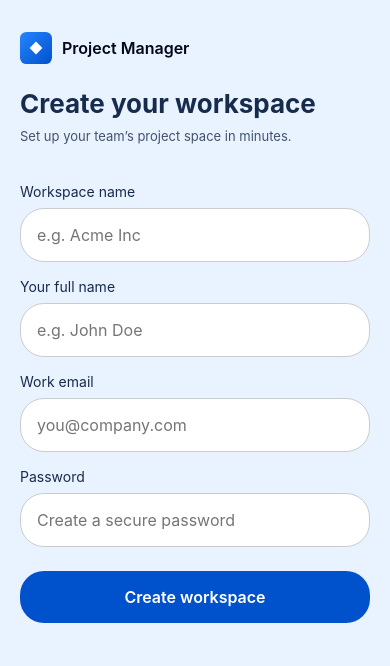
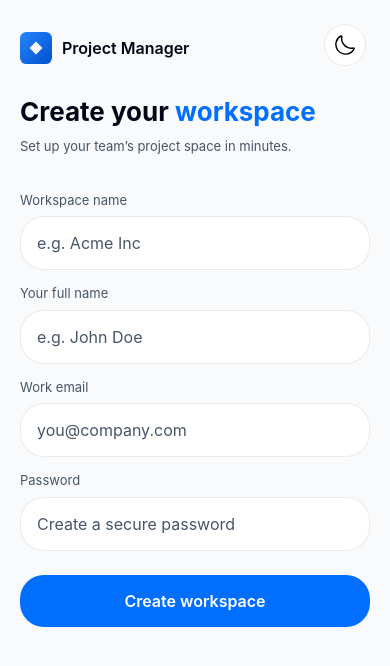
Before and after one commit to bipinnegi/multi-tenant-project-management-ui, an Angular app: page /register in a window 390 px wide. Shown: the top 666 px of the page. Built offline with nearby package versions, Linux system fonts and the light colour scheme.

Commit message:
ui improvements in register page (introduced dark mode)

```diff
--- a/src/app/auth/login/login.css
+++ b/src/app/auth/login/login.css
@@ -1,6 +1,4 @@
-/* ===============================
-   LAYOUT
-   =============================== */
+/* LAYOUT */
 
 .jira-login-wrapper {
   display: flex;
@@ -10,9 +8,7 @@
   position: relative;
 }
 
-/* ===============================
-   THEME TOGGLE
-   =============================== */
+/* THEME TOGGLE */
 
 .theme-toggle {
   position: absolute;
@@ -41,9 +37,7 @@
   filter: brightness(0) invert(1);
 }
 
-/* ===============================
-   LEFT PANEL
-   =============================== */
+/* LEFT PANEL*/
 
 .jira-left {
   width: 45%;
@@ -75,9 +69,11 @@
   color: var(--text-primary);
 }
 
-/* ===============================
-   FORM
-   =============================== */
+.bl-text{
+  color: rgb(0, 110, 255);
+}
+
+/* FORM */
 
 .jira-form {
   max-width: 360px;
@@ -94,7 +90,7 @@
   width: 100%;
   padding: 12px 14px;
   border-radius: 24px;
-  border: 1px solid rgb(142, 138, 138);
+  border: 1px solid var(--border-color);
   margin-top: 6px;
   font-size: 14px;
 
@@ -117,9 +113,7 @@
   font-weight: 600;
 }
 
-/* ===============================
-   ERROR & FOOTER
-   =============================== */
+/* ERROR & FOOTER */
 
 .error-box {
   margin-top: 15px;
@@ -139,9 +133,7 @@
   margin-left: 5px;
 }
 
-/* ===============================
-   RIGHT PANEL
-   =============================== */
+/* RIGHT PANEL */
 
 .jira-right {
   width: 55%;
@@ -156,9 +148,7 @@
   height: auto;
 }
 
-/* ===============================
-   MOBILE LOGIN LAYOUT
-   =============================== */
+/* MOBILE LOGIN LAYOUT */
 
 @media (max-width: 768px) {
 
@@ -167,9 +157,9 @@
     flex-direction: column;
     height: auto;
     min-height: 100vh;
-     width: 100vw;          /* ✅ FORCE full viewport width */
-    min-height: 100vh;     /* ✅ FORCE full viewport height */
-    background: var(--bg-primary); /* ✅ prevent body bleed */
+     width: 100vw;
+    min-height: 100vh;
+    background: var(--bg-primary);
   }
 
   /* Hide preview panel on mobile */
@@ -215,9 +205,7 @@
   }
 }
 
-/* =====================================================
-   🌙 DARK MODE — SOFT SEPARATION (REFINED)
-   ===================================================== */
+/* DARK MODE */
 
 body.dark .jira-login-wrapper {
   background: #020617 !important;
--- a/src/app/auth/login/login.html
+++ b/src/app/auth/login/login.html
@@ -34,7 +34,7 @@
       <span>Project Manager</span>
     </div>
 
-    <h1>Where your teams<br />work together</h1>
+    <h1>Where your <span class="bl-text">teams</span><br />work together</h1>
 
     <form (ngSubmit)="login()" class="jira-form">
       <label>Work email</label>
--- a/src/app/auth/register/register.css
+++ b/src/app/auth/register/register.css
@@ -1,16 +1,54 @@
-/* Reuse Jira login layout */
+/* ===============================
+   LAYOUT
+   =============================== */
+
 .jira-login-wrapper {
   display: flex;
   height: 100vh;
-  background: #e9f2ff;
+  background: var(--bg-primary);
   font-family: Inter, system-ui, sans-serif;
+  position: relative;
 }
 
-/* LEFT PANEL */
+/* ===============================
+   THEME TOGGLE
+   =============================== */
+
+.theme-toggle {
+  position: absolute;
+  top: 24px;
+  right: 24px;
+
+  width: 42px;
+  height: 42px;
+  border-radius: 50%;
+  border: 1px solid var(--border-color);
+  background: var(--bg-secondary);
+
+  display: grid;
+  place-items: center;
+  cursor: pointer;
+}
+
+.theme-icon {
+  width: 20px;
+  height: 20px;
+}
+
+.theme-icon-dark {
+  filter: invert(1);
+}
+
+/* ===============================
+   LEFT PANEL
+   =============================== */
+
 .jira-left {
   width: 45%;
   padding: 60px;
-  background: #e9f2ff;
+  background: var(--bg-primary);
+  color: var(--text-primary);
+
   display: flex;
   flex-direction: column;
   justify-content: center;
@@ -32,16 +70,21 @@
   font-size: 36px;
   font-weight: 700;
   margin-bottom: 10px;
-  color: #172b4d;
 }
 
 .jira-subtitle {
   font-size: 14px;
   margin-bottom: 30px;
-  color: #42526e;
+  color: var(--text-secondary);
+}
+.bl-text{
+  color: rgb(0, 110, 255);
 }
 
-/* FORM */
+/* ===============================
+   FORM
+   =============================== */
+
 .jira-form {
   max-width: 380px;
 }
@@ -50,16 +93,23 @@
   font-size: 13px;
   margin-top: 14px;
   display: block;
-  color: #172b4d;
+  color: var(--text-secondary);
 }
 
 .jira-form input {
   width: 100%;
   padding: 12px 14px;
   border-radius: 24px;
-  border: 1px solid #ccc;
+  border: 1px solid var(--border-color);
   margin-top: 6px;
   font-size: 14px;
+
+  background: var(--bg-secondary);
+  color: var(--text-primary);
+}
+
+.jira-form input::placeholder {
+  color: var(--text-secondary);
 }
 
 .btn-primary {
@@ -67,14 +117,10 @@
   margin-top: 24px;
   padding: 12px;
   border-radius: 24px;
-  background: #0052cc;
+  background: rgb(0, 110, 255);
   color: #fff;
   border: none;
   font-weight: 600;
-}
-
-.btn-primary:hover {
-  background: #0747a6;
 }
 
 .btn-primary:disabled {
@@ -82,17 +128,23 @@
   cursor: not-allowed;
 }
 
-/* ERROR */
+/* ===============================
+   ERROR
+   =============================== */
+
 .error-box {
   margin-top: 16px;
   color: #de350b;
   font-size: 14px;
 }
 
-/* RIGHT PANEL */
+/* ===============================
+   RIGHT PANEL
+   =============================== */
+
 .jira-right {
   width: 55%;
-  background: #ffffff;
+  background: var(--bg-secondary);
   display: flex;
   align-items: center;
   justify-content: center;
@@ -102,34 +154,29 @@
   max-width: 80%;
 }
 
-/* ===== Mobile Register Layout ===== */
+/* ===============================
+   MOBILE
+   =============================== */
+
 @media (max-width: 768px) {
 
   .jira-login-wrapper {
     flex-direction: column;
-    height: auto;
     min-height: 100vh;
   }
 
-  /* Hide right preview panel */
   .jira-right {
     display: none;
   }
 
-  /* Full-width form panel */
   .jira-left {
     width: 100%;
     padding: 32px 20px;
     justify-content: flex-start;
   }
 
-  .jira-brand {
-    margin-bottom: 24px;
-  }
-
   .jira-left h1 {
     font-size: 26px;
-    margin-bottom: 8px;
   }
 
   .jira-subtitle {
@@ -141,12 +188,8 @@
     max-width: 100%;
   }
 
-  .jira-form label {
-    font-size: 14px;
-  }
-
   .jira-form input {
-    font-size: 16px; /* prevent mobile zoom */
+    font-size: 16px;
     padding: 14px 16px;
   }
 
--- a/src/app/auth/register/register.html
+++ b/src/app/auth/register/register.html
@@ -1,4 +1,25 @@
 <div class="jira-login-wrapper">
+
+  <!-- Theme toggle -->
+  <button
+    class="theme-toggle"
+    type="button"
+    (click)="toggleTheme()"
+    aria-label="Toggle theme"
+  >
+    <img
+      *ngIf="!isDark"
+      src="branding/dark.svg"
+      class="theme-icon"
+      alt="Enable dark mode"
+    />
+    <img
+      *ngIf="isDark"
+      src="branding/light.svg"
+      class="theme-icon theme-icon-dark"
+      alt="Enable light mode"
+    />
+  </button>
 
   <!-- LEFT PANEL -->
   <div class="jira-left">
@@ -10,7 +31,7 @@
     </div>
 
     <!-- Heading -->
-    <h1>Create your workspace</h1>
+    <h1>Create your <span class="bl-text">workspace</span></h1>
     <p class="jira-subtitle">
       Set up your team’s project space in minutes.
     </p>
--- a/src/app/auth/register/register.ts
+++ b/src/app/auth/register/register.ts
@@ -6,13 +6,14 @@ import { Router } from '@angular/router';
 
 @Component({
   selector: 'app-register',
-  standalone:true,
+  standalone: true,
   imports: [CommonModule, FormsModule],
   templateUrl: './register.html',
   styleUrl: './register.css',
 })
 export class RegisterComponent {
- tenantName = '';
+
+  tenantName = '';
   ownerName = '';
   email = '';
   password = '';
@@ -20,27 +21,47 @@ export class RegisterComponent {
   loading = false;
   errorMessage = '';
 
-  constructor(private authService: AuthService, private router: Router){}
+  isDark = false;
 
-  register(){
-    this.loading= true;
-    this.errorMessage= '';
+  constructor(
+    private authService: AuthService,
+    private router: Router
+  ) {}
+
+  ngOnInit() {
+    // Restore theme from localStorage on reload
+    const storedTheme = localStorage.getItem('theme');
+
+    if (storedTheme === 'dark') {
+      this.isDark = true;
+      document.body.classList.add('dark');
+    }
+  }
+
+  toggleTheme() {
+    this.isDark = !this.isDark;
+    document.body.classList.toggle('dark', this.isDark);
+    localStorage.setItem('theme', this.isDark ? 'dark' : 'light');
+  }
+
+  register() {
+    this.loading = true;
+    this.errorMessage = '';
 
     this.authService.registerOwner({
       tenantName: this.tenantName,
-      ownerName : this.ownerName,
-      ownerEmail : this.email,
-      password : this.password
+      ownerName: this.ownerName,
+      ownerEmail: this.email,
+      password: this.password
     }).subscribe({
-      next: (res)=>{
+      next: (res) => {
         this.authService.setAuthData(res);
         this.router.navigate(['/projects']);
       },
-      error:()=>{
-        this.errorMessage=' registration failed';
+      error: () => {
+        this.errorMessage = 'Registration failed';
         this.loading = false;
       }
     });
   }
-
 }
--- a/src/styles.css
+++ b/src/styles.css
@@ -1,8 +1,7 @@
 @import "bootstrap/dist/css/bootstrap.min.css";
 
-/* =====================================================
-   🌞 LIGHT THEME VARIABLES (DEFAULT)
-   ===================================================== */
+/*  LIGHT THEME VARIABLES (DEFAULT)
+*/
 
 :root {
   --bg-primary: #f8fafc;
@@ -21,9 +20,9 @@
   --transition-smooth: all 0.35s cubic-bezier(0.4, 0, 0.2, 1);
 }
 
-/* =====================================================
-   🌙 DARK THEME VARIABLES (GLOBAL)
-   ===================================================== */
+/*
+   DARK THEME VARIABLES (GLOBAL)
+   */
 
 body.dark {
    --bg-primary: #020617;
@@ -40,9 +39,9 @@ body.dark {
   --accent-secondary: #60a5fa;
 }
 
-/* =====================================================
-   🌍 GLOBAL RESET & BASE
-   ===================================================== */
+/*
+    GLOBAL RESET & BASE
+   */
 
 * {
   box-sizing: border-box;
@@ -59,9 +58,9 @@ body {
   transition: var(--transition-smooth);
 }
 
-/* =====================================================
-   🧩 GLOBAL UTILITY CLASSES
-   ===================================================== */
+/*
+    GLOBAL UTILITY CLASSES
+   */
 
 .glass {
   background: var(--bg-glass);
@@ -77,31 +76,25 @@ body {
   transform: translateY(-2px);
 }
 
-/* =====================================================
-   🔐 LOGIN PAGE — DARK MODE PANEL SEPARATION (GLOBAL)
-   ===================================================== */
 
-/*
-  IMPORTANT:
-  This MUST live in styles.css (global).
-  Component CSS cannot target body.dark due to Angular
-  view encapsulation.
-*/
+/*LOGIN PAGE*/
 
-/* Left panel — base dark surface */
+
+
+
 body.dark .jira-left {
   background: var(--bg-primary);
   color: var(--text-primary);
 
-  /* Subtle seam to separate panels */
+
   box-shadow: inset -1px 0 0 rgba(255, 255, 255, 0.035);
 }
 
-/* Right panel — slightly elevated dark surface */
+
 body.dark .jira-right {
-  background: #0f172a; /* slightly lighter than bg-primary */
+  background: #0f172a;
 
-  /* Gentle depth (no harsh contrast) */
+
   box-shadow:
     inset 1px 0 0 rgba(255, 255, 255, 0.03),
     -6px 0 18px rgba(0, 0, 0, 0.25);
```
Also changed, not shown: src/app/landing/landing-page.css (+23 -27 lines).
